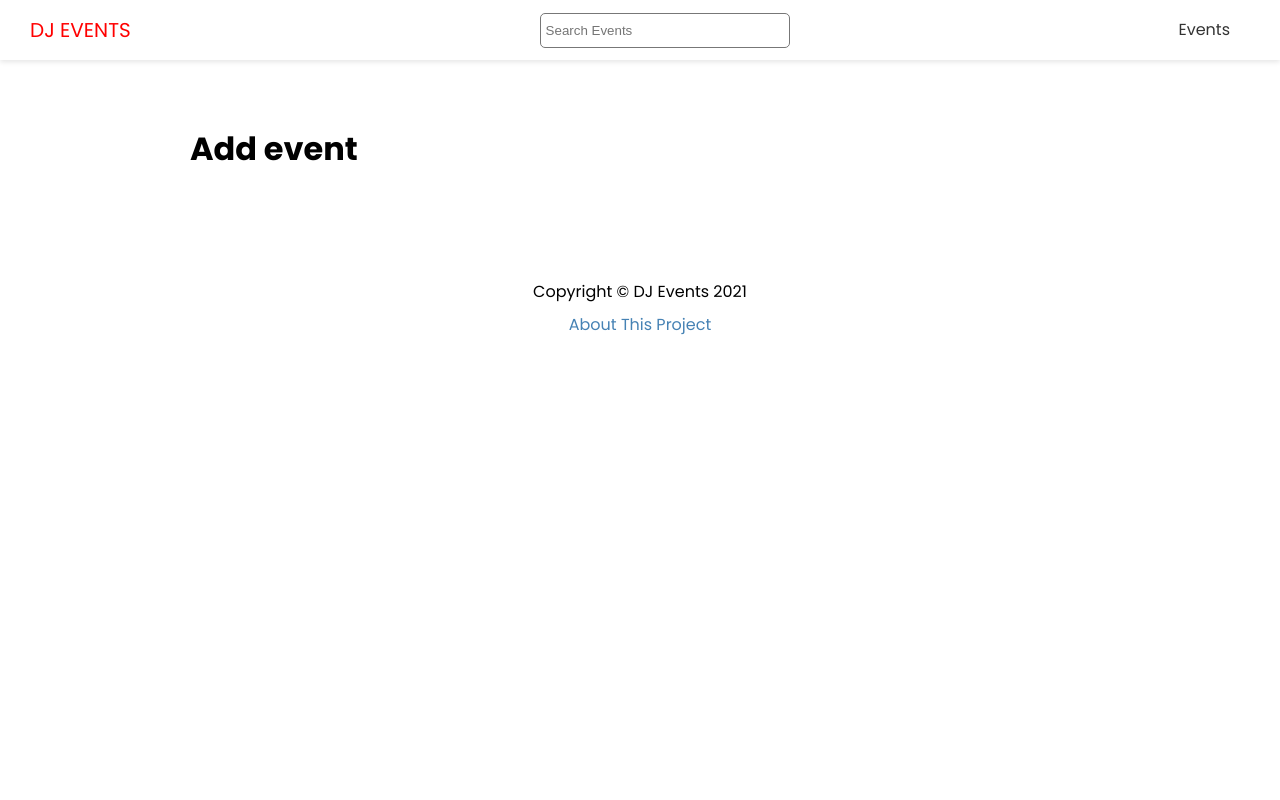
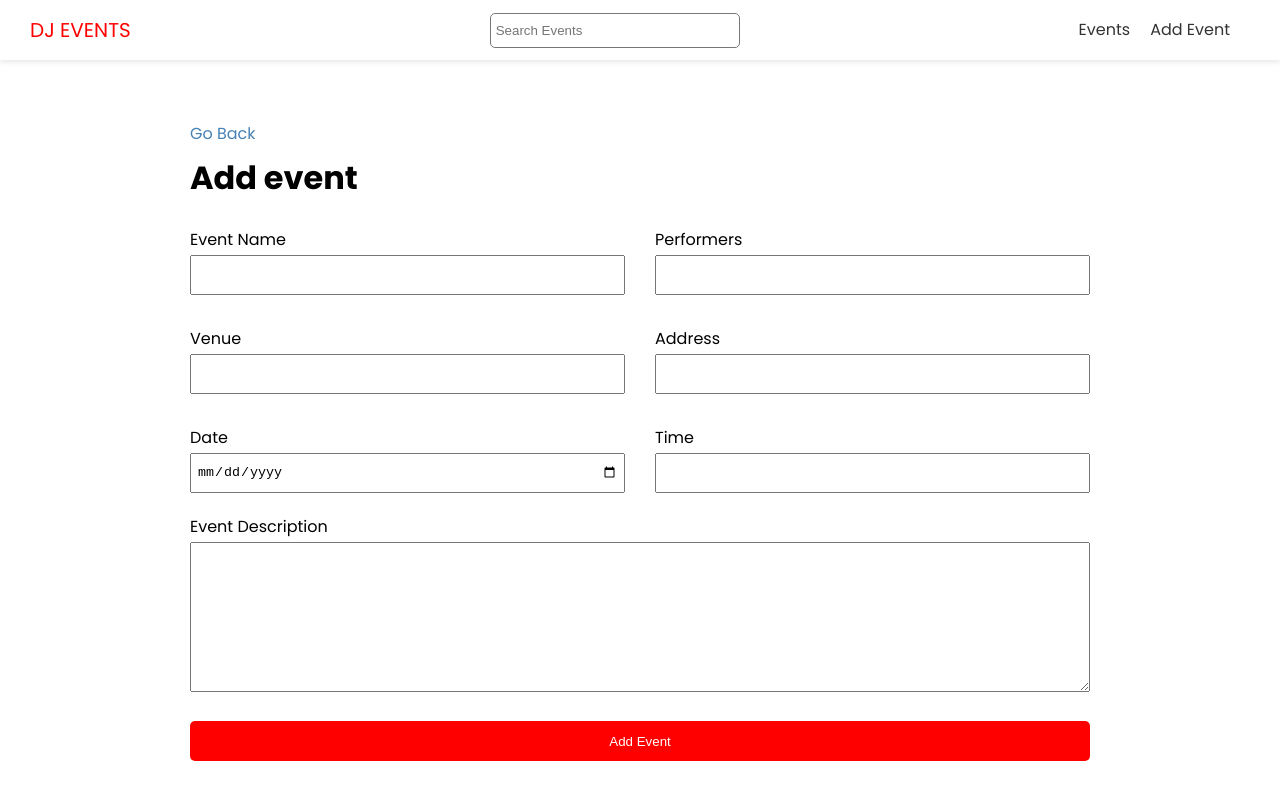
Before and after one commit to amagkn/dj-events-frontend, a Next.js app: page /events/add in a window 1280 px wide. Shown: the top 800 px of the page. Built offline with nearby package versions, Linux system fonts and the light colour scheme; no server answers.

Commit message:
Add event

```diff
--- /dev/null
+++ b/api/addEvent.ts
@@ -0,0 +1,26 @@
+import { EventAttributes, IEvent } from "@/types/Event";
+import { API_URL } from "@/config";
+import { toast } from "react-toastify";
+
+export type AddEventDto = Omit<EventAttributes, "image" | "slug">;
+
+type AddEventParams = { fields: AddEventDto };
+
+export const addEvent = async ({ fields }: AddEventParams) => {
+  const res = await fetch(API_URL + "/api/events", {
+    method: "POST",
+    headers: {
+      "Content-Type": "application/json",
+    },
+    body: JSON.stringify({ data: fields }),
+  });
+
+  if (!res.ok) {
+    toast.error("Something Went Wrong");
+    return;
+  }
+
+  const event: IEvent = await res.json();
+
+  return event;
+};
--- a/components/EventItem.tsx
+++ b/components/EventItem.tsx
@@ -11,10 +11,11 @@
 const EventItem: React.FC<EventItemProps> = ({ event }) => {
   const eventAttributes = event.attributes;
   const imageAttributes =
-    event.attributes.image.data.attributes.formats.thumbnail;
+    event.attributes.image.data?.attributes.formats.thumbnail;
 
   return (
     <div className={styles.event}>
+      {imageAttributes && (
         <div className={styles.img}>
           <Image
             src={imageAttributes.url || "/images/event-default.png"}
@@ -23,6 +24,8 @@
             alt="Picture"
           />
         </div>
+      )}
+
       <div className={styles.info}>
         <span>
           {new Date(eventAttributes.date).toLocaleDateString("en-US")} at{" "}
--- a/components/Header.tsx
+++ b/components/Header.tsx
@@ -19,6 +19,9 @@
           <li>
             <Link href="/events">Events</Link>
           </li>
+          <li>
+            <Link href="/events/add">Add Event</Link>
+          </li>
         </ul>
       </nav>
     </header>
--- a/package.json
+++ b/package.json
@@ -19,6 +19,7 @@
     "react": "18.2.0",
     "react-dom": "18.2.0",
     "react-icons": "^4.9.0",
+    "react-toastify": "^9.1.3",
     "typescript": "5.0.4"
   },
   "devDependencies": {
--- a/pages/events/[slug].tsx
+++ b/pages/events/[slug].tsx
@@ -42,7 +42,7 @@
 
         <h1>{event.attributes.name}</h1>
 
-        {event.attributes.image && (
+        {event.attributes.image.data && (
           <div className={styles.image}>
             <Image
               src={event.attributes.image.data.attributes.formats.medium.url}
--- a/pages/events/add.tsx
+++ b/pages/events/add.tsx
@@ -1,9 +1,131 @@
+import "react-toastify/dist/ReactToastify.css";
 import { Layout } from "@/components/Layout";
+import styles from "@/styles/Form.module.css";
+import React, { ChangeEventHandler, FormEventHandler, useState } from "react";
+import { useRouter } from "next/router";
+import Link from "next/link";
+import { toast, ToastContainer } from "react-toastify";
+import { addEvent, AddEventDto } from "@/api/addEvent";
 
 export default function AddEventPage() {
+  const [fields, setFields] = useState<AddEventDto>({
+    name: "",
+    venue: "",
+    address: "",
+    performers: "",
+    date: "",
+    time: "",
+    description: "",
+  });
+
+  const router = useRouter();
+
+  const handleSubmit: FormEventHandler = async (e) => {
+    e.preventDefault();
+
+    const hasEmptyFields = Object.values(fields).some((val) => !Boolean(val));
+
+    if (hasEmptyFields) {
+      toast.error("Please fill in all fields!");
+      return;
+    }
+
+    const res = await addEvent({ fields });
+
+    if (res) {
+      router.push(`/events/${res.attributes.slug}`);
+    }
+  };
+  const handleInputChange: ChangeEventHandler<
+    HTMLInputElement | HTMLTextAreaElement
+  > = (e) => {
+    const { name, value } = e.target;
+
+    setFields((curr) => ({ ...curr, [name]: value }));
+  };
+
   return (
     <Layout title="Add New Event">
+      <Link href="/events">Go Back</Link>
       <h1>Add event</h1>
+      <ToastContainer />
+
+      <form className={styles.form} onSubmit={handleSubmit}>
+        <div className={styles.grid}>
+          <div>
+            <label htmlFor="name">Event Name</label>
+            <input
+              type="text"
+              id="name"
+              name="name"
+              value={fields.name}
+              onChange={handleInputChange}
+            />
+          </div>
+          <div>
+            <label htmlFor="performers">Performers</label>
+            <input
+              type="text"
+              name="performers"
+              id="performers"
+              value={fields.performers}
+              onChange={handleInputChange}
+            />
+          </div>
+          <div>
+            <label htmlFor="venue">Venue</label>
+            <input
+              type="text"
+              name="venue"
+              id="venue"
+              value={fields.venue}
+              onChange={handleInputChange}
+            />
+          </div>
+          <div>
+            <label htmlFor="address">Address</label>
+            <input
+              type="text"
+              name="address"
+              id="address"
+              value={fields.address}
+              onChange={handleInputChange}
+            />
+          </div>
+          <div>
+            <label htmlFor="date">Date</label>
+            <input
+              type="date"
+              name="date"
+              id="date"
+              value={fields.date}
+              onChange={handleInputChange}
+            />
+          </div>
+          <div>
+            <label htmlFor="time">Time</label>
+            <input
+              type="text"
+              name="time"
+              id="time"
+              value={fields.time}
+              onChange={handleInputChange}
+            />
+          </div>
+        </div>
+
+        <div>
+          <label htmlFor="description">Event Description</label>
+          <textarea
+            name="description"
+            id="description"
+            value={fields.description}
+            onChange={handleInputChange}
+          />
+        </div>
+
+        <input type="submit" value="Add Event" className="btn" />
+      </form>
     </Layout>
   );
 }
--- /dev/null
+++ b/styles/Form.module.css
@@ -0,0 +1,39 @@
+.form label {
+  display: block;
+}
+
+.form input {
+  width: 100%;
+  height: 40px;
+  padding: 5px;
+}
+
+.form textarea {
+  width: 100%;
+  height: 150px;
+}
+
+.form input[type='submit'] {
+  display: block;
+  width: 100%;
+  margin: 20px 0 30px;
+}
+
+.form .file {
+  border: 1px #ccc solid;
+  background-color: #f4f4f4;
+  padding: 10px;
+}
+
+.grid {
+  display: grid;
+  grid-template-columns: 1fr 1fr;
+  gap: 30px;
+  margin-bottom: 20px;
+}
+
+@media (max-width: 600px) {
+  .grid {
+    grid-template-columns: 1fr;
+  }
+}
```
Also changed, not shown: types/Event.ts (+5 -4 lines), 1 other file (tests, documents, lock files or other folders). Lines whose indentation alone changed are shown as unchanged.
